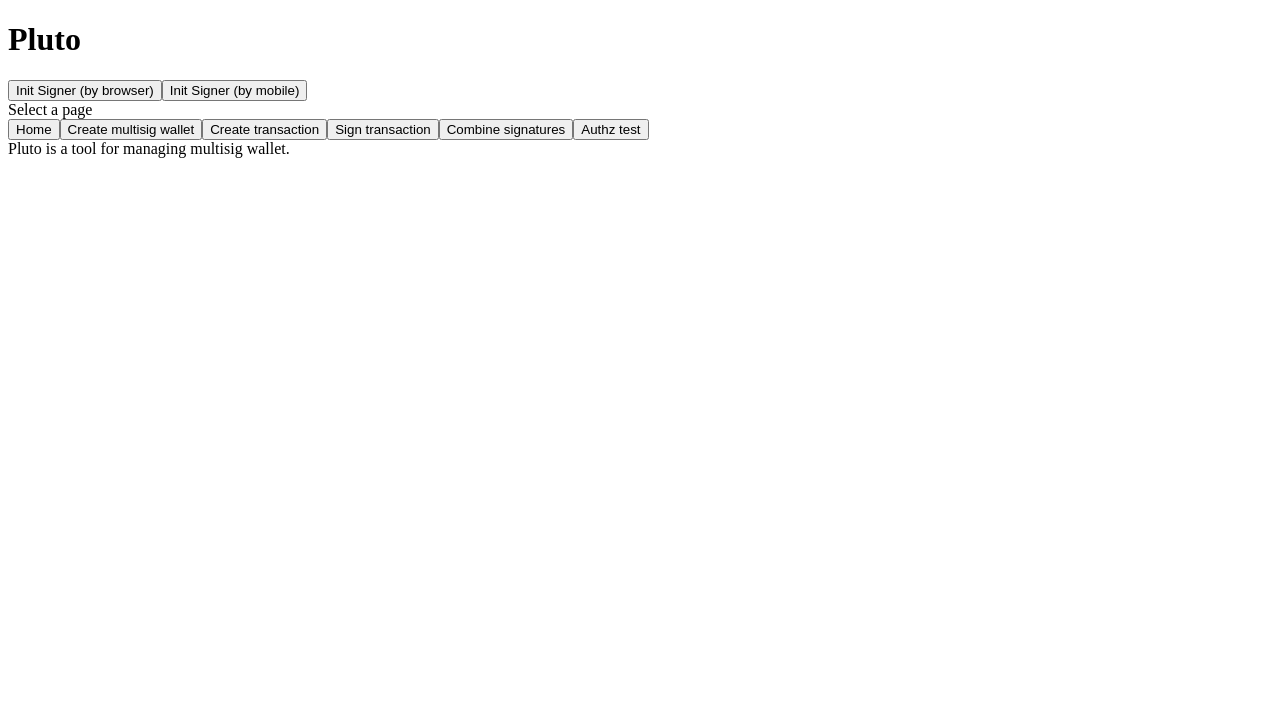
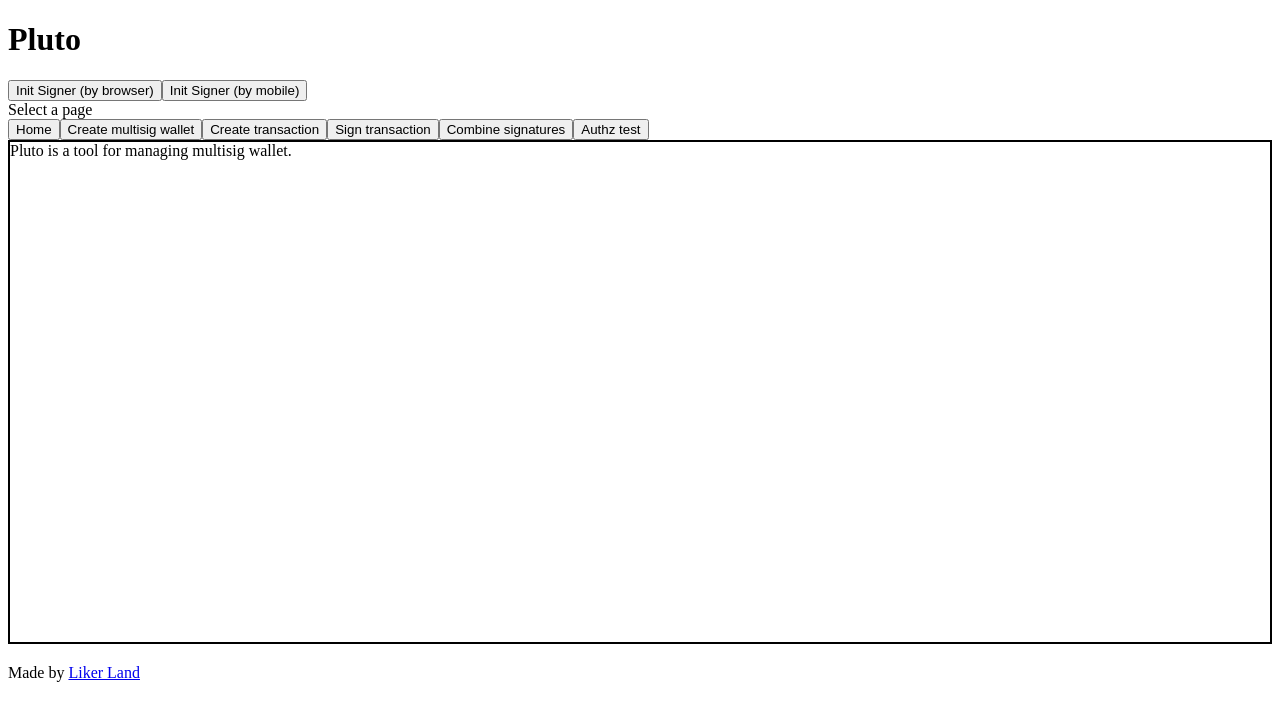
Before and after one commit to Tyrese-BlockStacker/likecoin-cosmos-pluto, a Vue app: page / in a window 1280 px wide. Shown: the top 720 px of the page. Built offline with nearby package versions, Linux system fonts and the light colour scheme; what @cosmjs/amino, @cosmjs/stargate would draw is missing.

Commit message:
💄 Add footer and allow style inline

```diff
--- a/index.html
+++ b/index.html
@@ -4,7 +4,7 @@
     <meta charset="UTF-8" />
     <link rel="icon" href="/favicon.ico" />
     <meta name="viewport" content="width=device-width, initial-scale=1.0" />
-    <meta http-equiv="Content-Security-Policy" content="default-src 'self'; child-src 'none'; object-src 'none'; connect-src 'self' <%- connectSrc %> data:">
+    <meta http-equiv="Content-Security-Policy" content="default-src 'self'; child-src 'none'; object-src 'none'; style-src 'self' 'unsafe-inline'; connect-src 'self' <%- connectSrc %> data:">
     <title>Pluto by Liker Land</title>
     <meta name="description" content="Small tool for generating, signing and sending transactions on Cosmos">
     <meta property="og:title" content="Pluto by Liker Land">
--- a/src/App.vue
+++ b/src/App.vue
@@ -12,6 +12,7 @@
       <router-view></router-view>
     </div>
   </div>
+  <footer>Made by <a href="https://liker.land">Liker Land</a></footer>
 </template>
 
 <script setup lang="ts">
@@ -63,4 +64,8 @@ function selectPage(n: number) {
   border: 2px solid;
   min-height: 500px;
 }
+
+footer {
+  margin-top: 20px;
+}
 </style>
```
